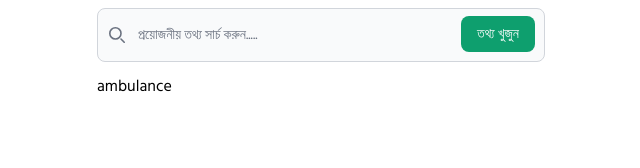
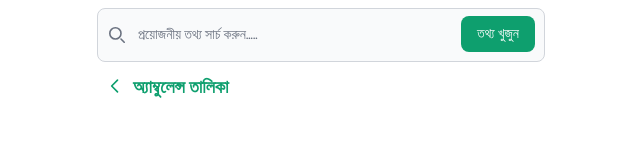
Before and after one commit to dev-juwelhossain/medizon-front-end, a React (Vite) app: page /ambulance in a window 1280 px wide. Shown: the top 168 px of the page, without its empty margins (319-959 px from the left). Built offline with nearby package versions, Linux system fonts and the light colour scheme.

Commit message:
ambulance workin

```diff
--- a/src/pages/Ambulance.jsx
+++ b/src/pages/Ambulance.jsx
@@ -1,10 +1,31 @@
+const Ambulance = () => {
+  return (
+    <div className="max-w-md m-3 mx-auto">
+      <div className="inline-flex px-2 mb-4 space-x-2 text-lg font-semibold text-green-500 dark:text-white">
+        <a href="">
+          <svg
+            className="w-5 h-5 text-green-500 mt-[2px] dark:text-white"
+            aria-hidden="true"
+            xmlns="http://www.w3.org/2000/svg"
+            width="24"
+            height="24"
+            fill="none"
+            viewBox="0 0 24 24"
+          >
+            <path
+              stroke="currentColor"
+              strokeLinecap="round"
+              strokeLinejoin="round"
+              strokeWidth="2"
+              d="m15 19-7-7 7-7"
+            />
+          </svg>
 
-const Ambulance = () => {
-    return (
-        <div className="m-3  max-w-md mx-auto">
-            <h1>ambulance</h1>
-        </div>
-    );
+        </a>
+        <h3>অ্যাম্বুলেন্স তালিকা</h3>
+      </div>
+    </div>
+  );
 };
 
 export default Ambulance;
```
